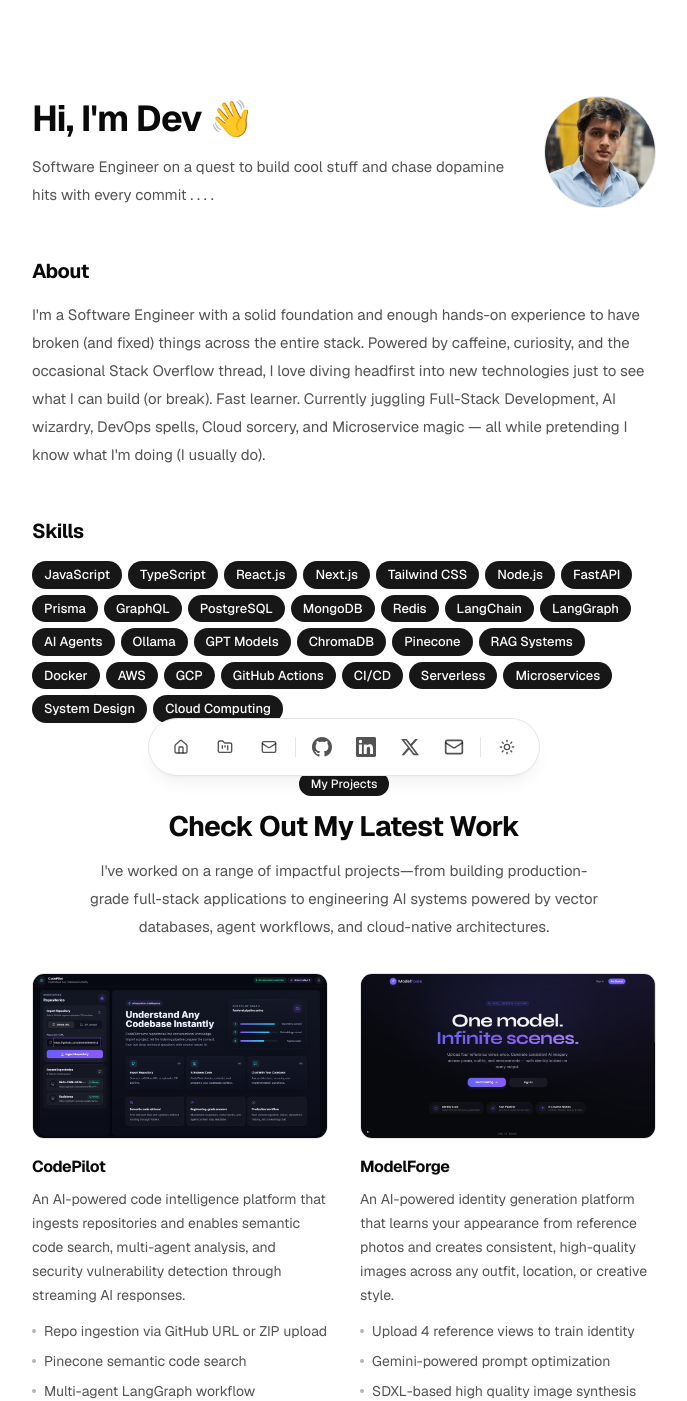
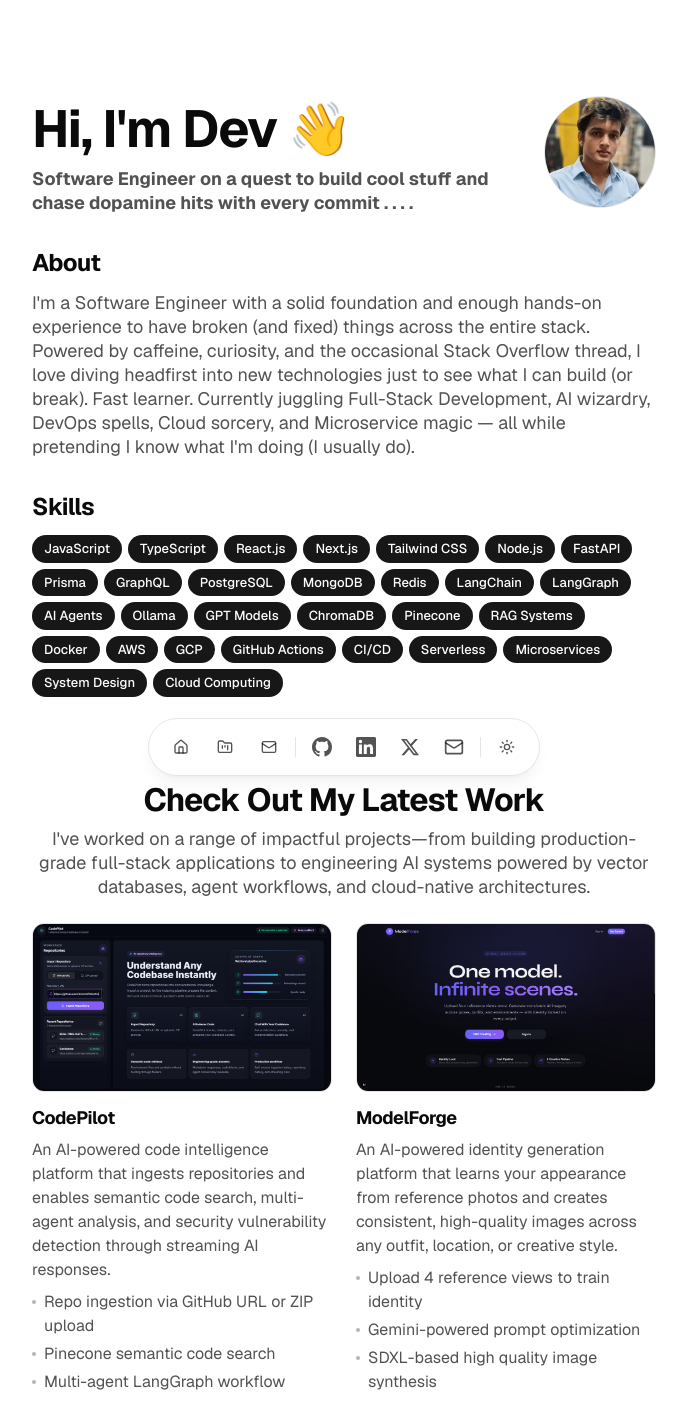
Before and after one commit to devxml/devverma, a Next.js app: page / in a window 1280 px wide. Shown: the top 1401 px of the page, without its empty margins (296-983 px from the left). Built offline with nearby package versions, Linux system fonts and the light colour scheme.

Commit message:
added fadetext animations

```diff
--- a/src/app/globals.css
+++ b/src/app/globals.css
@@ -61,10 +61,10 @@ body {
 }
 
 .section-block {
-  padding-top: 3rem;
+  padding-top: 2rem;
 }
 
-.section-block:first-child {
+#hero.section-block {
   padding-top: 5rem;
 }
 
@@ -73,7 +73,7 @@ body {
 }
 
 @media (min-width: 768px) {
-  .section-block:first-child {
+  #hero.section-block {
     padding-top: 6rem;
   }
 }
--- a/src/app/page.tsx
+++ b/src/app/page.tsx
@@ -1,5 +1,6 @@
 import { FloatingDock } from "@/components/layout/FloatingDock";
 import { Footer } from "@/components/layout/Footer";
+import { PageSectionReveal } from "@/components/layout/PageSectionReveal";
 import { ThemeProvider } from "@/components/layout/ThemeProvider";
 import { Hero } from "@/components/sections/Hero";
 import { About } from "@/components/sections/About";
@@ -13,6 +14,7 @@ export default function Home() {
   return (
     <ThemeProvider>
       <main id="main-content" className="page-shell pb-28">
+        <PageSectionReveal>
           <Hero />
           <About />
           <Skills />
@@ -20,6 +22,7 @@ export default function Home() {
           <Certifications />
           <Experience />
           <Contact />
+        </PageSectionReveal>
       </main>
       <Footer />
       <FloatingDock />
--- /dev/null
+++ b/src/components/layout/PageSectionReveal.tsx
@@ -0,0 +1,27 @@
+"use client";
+
+import { Children, type ReactNode } from "react";
+import { BlurFade } from "@/components/ui/BlurFade";
+
+interface PageSectionRevealProps {
+  children: ReactNode;
+}
+
+export function PageSectionReveal({ children }: PageSectionRevealProps) {
+  return (
+    <>
+      {Children.map(children, (child, index) => (
+        <BlurFade
+          delay={index * 0.07}
+          duration={0.42}
+          yOffset={12}
+          blur="5px"
+          inView={index > 1}
+          inViewMargin="-64px"
+        >
+          {child}
+        </BlurFade>
+      ))}
+    </>
+  );
+}
--- a/src/components/sections/About.tsx
+++ b/src/components/sections/About.tsx
@@ -7,7 +7,7 @@ export function About() {
         <span id="about-heading">About</span>
       </SimpleSectionTitle>
 
-      <p className="text-[15px] leading-7 text-muted">
+      <p className="text-lg leading-6 text-muted">
         I&apos;m a Software Engineer with a solid foundation and enough
         hands-on experience to have broken (and fixed) things across the entire
         stack. Powered by caffeine, curiosity, and the occasional Stack Overflow
--- a/src/components/sections/Certifications.tsx
+++ b/src/components/sections/Certifications.tsx
@@ -19,7 +19,7 @@ export function Certifications() {
         {certifications.map((cert, index) => (
           <div
             key={cert.id}
-            className="relative flex gap-4 pb-8 last:pb-0 sm:gap-5"
+            className="relative flex gap-4 pb-6 last:pb-0 sm:gap-5"
           >
             {index < certifications.length - 1 && (
               <span
@@ -32,15 +32,15 @@ export function Certifications() {
               <Award className="h-4 w-4" aria-hidden />
             </div>
 
-            <div className="min-w-0 flex-1 border-b border-border pb-8 last:border-b-0 last:pb-0">
+            <div className="min-w-0 flex-1 border-b border-border pb-6 last:border-b-0 last:pb-0">
               <h3
                 id={index === 0 ? "certifications-heading" : undefined}
-                className="text-base font-bold text-foreground"
+                className="text-lg font-bold text-foreground"
               >
                 {cert.title}
               </h3>
-              <p className="mt-0.5 text-sm text-muted">{cert.issuer}</p>
-              <p className="mt-2 text-[14px] leading-6 text-muted">
+              <p className="mt-0.5 text-base text-muted">{cert.issuer}</p>
+              <p className="mt-1.5 text-base leading-6 text-muted">
                 {cert.description}
               </p>
             </div>
--- a/src/components/sections/Experience.tsx
+++ b/src/components/sections/Experience.tsx
@@ -12,9 +12,9 @@ export function Experience() {
         <span id="experience-heading">Work Experience</span>
       </SimpleSectionTitle>
 
-      <div className="space-y-8">
+      <div className="space-y-6">
         {experience.map((item) => (
-          <div key={item.id} className="space-y-3">
+          <div key={item.id} className="space-y-2">
             <div className="flex flex-row items-start justify-between gap-2">
               <div className="flex items-start gap-3">
                 <div className="flex h-9 w-9 shrink-0 items-center justify-center rounded-full border border-border bg-surface text-[11px] font-bold text-muted">
@@ -27,10 +27,10 @@ export function Experience() {
                     .toLowerCase()}
                 </div>
                 <div>
-                  <h3 className="text-[15px] font-bold text-foreground">
+                  <h3 className="text-lg font-bold text-foreground">
                     {item.company}
                   </h3>
-                  <p className="text-[14px] text-muted">
+                  <p className="text-base text-muted">
                     {item.role}
                     {item.type && (
                       <span className="text-muted"> | {item.type}</span>
@@ -38,16 +38,16 @@ export function Experience() {
                   </p>
                 </div>
               </div>
-              <time className="shrink-0 text-[14px] text-muted sm:text-right">
+              <time className="shrink-0 text-base text-muted sm:text-right">
                 {item.period}
               </time>
             </div>
 
-            <ul className="space-y-1.5 pl-12">
+            <ul className="space-y-1 pl-12">
               {item.highlights.map((highlight) => (
                 <li
                   key={highlight}
-                  className="flex items-start gap-2 text-[14px] leading-6 text-muted"
+                  className="flex items-start gap-2 text-base leading-6 text-muted"
                 >
                   <span className="mt-2.5 h-1 w-1 shrink-0 rounded-full bg-foreground/30" />
                   {highlight}
--- a/src/components/sections/Hero.tsx
+++ b/src/components/sections/Hero.tsx
@@ -11,14 +11,14 @@ export function Hero() {
         <div className="min-w-0 flex-1">
           <h1
             id="hero-heading"
-            className="text-[2rem] font-bold leading-tight tracking-tight text-foreground sm:text-4xl"
+            className="text-[2.7rem] font-bold leading-tight tracking-tight text-foreground sm:text-[3.25rem]"
           >
             Hi, I&apos;m Dev{" "}
             <span role="img" aria-label="wave">
               👋
             </span>
           </h1>
-          <p className="mt-3 text-[15px] leading-7 text-muted">
+          <p className="mt-1.5 text-lg font-bold leading-6 text-muted">
             Software Engineer on a quest to build cool stuff and chase dopamine
             hits with every commit . . . .
           </p>
--- a/src/components/sections/Projects.tsx
+++ b/src/components/sections/Projects.tsx
@@ -18,7 +18,7 @@ export function Projects() {
         centered
       />
 
-      <div className="grid grid-cols-2 gap-10 gap-x-8 gap-y-12">
+      <div className="grid grid-cols-2 gap-8 gap-x-6 gap-y-9">
         {projects.map((project, index) => (
           <article key={project.id} className="flex flex-col">
             <ProjectImage
@@ -27,23 +27,23 @@ export function Projects() {
               priority={index === 0}
             />
 
-            <div className="mt-4 flex flex-1 flex-col">
+            <div className="mt-3 flex flex-1 flex-col">
               <h3
                 id={index === 0 ? "projects-heading" : undefined}
-                className="text-base font-bold tracking-tight text-foreground"
+                className="text-lg font-bold tracking-tight text-foreground"
               >
                 {project.name}
               </h3>
 
-              <p className="mt-2 text-[14px] leading-6 text-muted">
+              <p className="mt-1.5 text-base leading-6 text-muted">
                 {project.description}
               </p>
 
-              <ul className="mt-3 space-y-1.5">
+              <ul className="mt-2 space-y-1">
                 {project.features.map((feature) => (
                   <li
                     key={feature}
-                    className="flex items-start gap-2 text-[14px] leading-6 text-muted"
+                    className="flex items-start gap-2 text-base leading-6 text-muted"
                   >
                     <span className="mt-2.5 h-1 w-1 shrink-0 rounded-full bg-foreground/30" />
                     {feature}
@@ -51,7 +51,7 @@ export function Projects() {
                 ))}
               </ul>
 
-              <div className="mt-4 flex flex-wrap gap-1.5">
+              <div className="mt-3 flex flex-wrap gap-1.5">
                 {project.tech.map((tech) => (
                   <span
                     key={tech}
@@ -62,7 +62,7 @@ export function Projects() {
                 ))}
               </div>
 
-              <div className="mt-4">
+              <div className="mt-3">
                 <a
                   href={project.github}
                   target="_blank"
--- /dev/null
+++ b/src/components/ui/BlurFade.tsx
@@ -0,0 +1,73 @@
+"use client";
+
+import {
+  motion,
+  useInView,
+  useReducedMotion,
+  type Variants,
+} from "framer-motion";
+import { useRef, type ReactNode } from "react";
+
+interface BlurFadeProps {
+  children: ReactNode;
+  className?: string;
+  duration?: number;
+  delay?: number;
+  yOffset?: number;
+  inView?: boolean;
+  inViewMargin?: string;
+  blur?: string;
+}
+
+export function BlurFade({
+  children,
+  className,
+  duration = 0.38,
+  delay = 0,
+  yOffset = 10,
+  inView = false,
+  inViewMargin = "-48px",
+  blur = "6px",
+}: BlurFadeProps) {
+  const ref = useRef<HTMLDivElement>(null);
+  const shouldReduceMotion = useReducedMotion();
+  const inViewResult = useInView(ref, {
+    once: true,
+    margin: inViewMargin as "-48px",
+  });
+  const shouldShow = !inView || inViewResult;
+
+  const variants: Variants = {
+    hidden: {
+      y: yOffset,
+      opacity: 0,
+      filter: `blur(${blur})`,
+    },
+    visible: {
+      y: 0,
+      opacity: 1,
+      filter: "blur(0px)",
+    },
+  };
+
+  if (shouldReduceMotion) {
+    return <div className={className}>{children}</div>;
+  }
+
+  return (
+    <motion.div
+      ref={ref}
+      initial="hidden"
+      animate={shouldShow ? "visible" : "hidden"}
+      variants={variants}
+      transition={{
+        delay,
+        duration,
+        ease: "easeOut",
+      }}
+      className={className}
+    >
+      {children}
+    </motion.div>
+  );
+}
--- a/src/components/ui/SectionHeader.tsx
+++ b/src/components/ui/SectionHeader.tsx
@@ -4,7 +4,7 @@ interface SectionBadgeProps {
 
 export function SectionBadge({ children }: SectionBadgeProps) {
   return (
-    <span className="mb-3 inline-block rounded-full bg-chip px-3 py-1 text-xs font-medium text-chip-text">
+    <span className="mb-2 inline-block rounded-full bg-chip px-3 py-1 text-sm font-medium text-chip-text">
       {children}
     </span>
   );
@@ -27,15 +27,15 @@ export function SectionHeader({
 }: SectionHeaderProps) {
   return (
     <div
-      className={`mb-8 ${centered ? "text-center" : ""} ${className}`}
+      className={`mb-6 ${centered ? "text-center" : ""} ${className}`}
     >
       {badge && <SectionBadge>{badge}</SectionBadge>}
-      <h2 className="text-2xl font-bold tracking-tight text-foreground sm:text-[1.75rem]">
+      <h2 className="text-3xl font-bold tracking-tight text-foreground sm:text-[2rem]">
         {title}
       </h2>
       {description && (
         <p
-          className={`mt-3 text-[15px] leading-7 text-muted ${centered ? "mx-auto max-w-lg" : "max-w-2xl"}`}
+          className={`mt-2 text-lg leading-6 text-muted ${centered ? "mx-auto max-w-2xl" : "max-w-2xl"}`}
         >
           {description}
         </p>
@@ -50,7 +50,7 @@ interface SimpleSectionTitleProps {
 
 export function SimpleSectionTitle({ children }: SimpleSectionTitleProps) {
   return (
-    <h2 className="mb-4 text-xl font-bold tracking-tight text-foreground">
+    <h2 className="mb-3 text-2xl font-bold tracking-tight text-foreground">
       {children}
     </h2>
   );
```
Also changed, not shown: 2 other files (tests, documents, lock files or other folders). Lines whose indentation alone changed are shown as unchanged.
